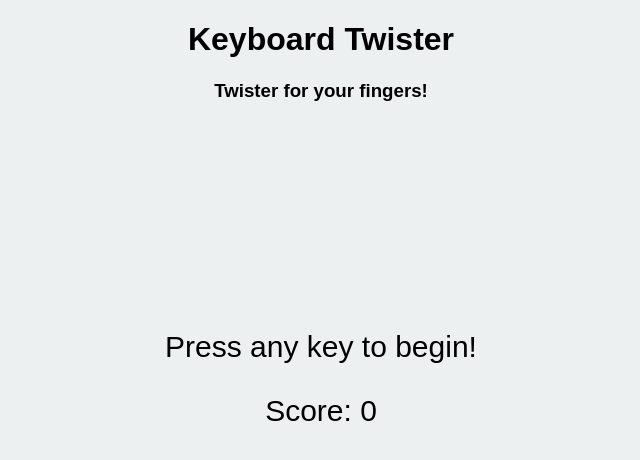
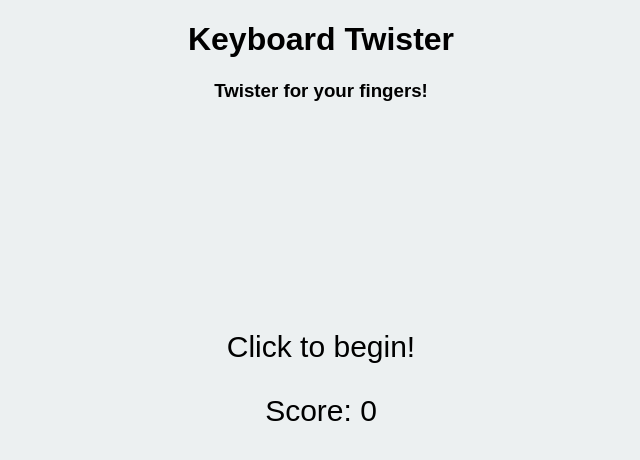
Before and after one commit to Anton-Cao/Keyboard-Twister, a plain HTML site: page index.html in a window 1280 px wide. Shown: the whole page, without its empty margins (319-959 px from the left). Drawn offline with nearby package versions, Linux system fonts and the light colour scheme.

Commit message:
Update index.html

```diff
--- a/index.html
+++ b/index.html
@@ -13,7 +13,7 @@
     <h3>Twister for your fingers!</h3>
 
     <div>
-      <p id="text">Press any key to begin!</p>
+      <p id="text">Click to begin!</p>
       <p id="score">Score: 0</p>
     </div>
 
```
